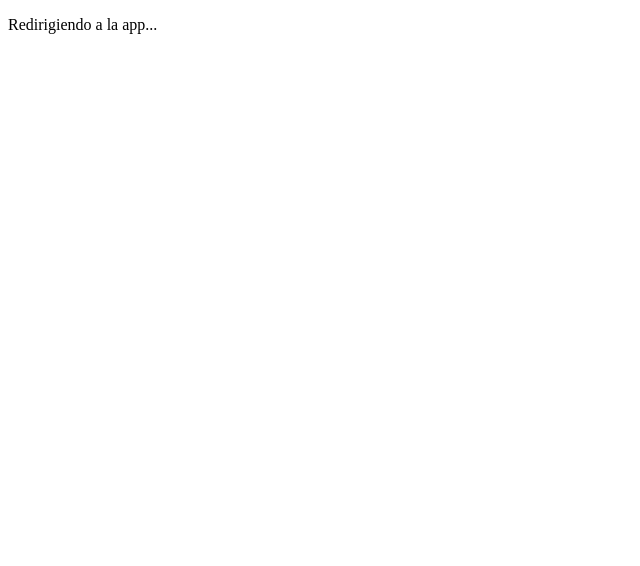
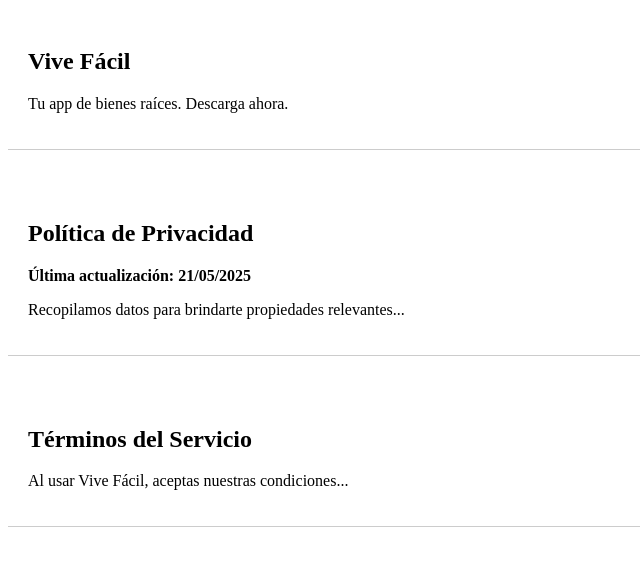
Before and after one commit to Isracraxcker/vivefacil, a plain HTML site: page index.html in a window 1280 px wide. Shown: the whole page, without its empty margins (0-640 px from the left). Drawn offline with Linux system fonts and the light colour scheme.

Commit message:
Update index.html

```diff
--- a/index.html
+++ b/index.html
@@ -1,11 +1,29 @@
 <!DOCTYPE html>
 <html>
-  <head>
-    <meta charset="UTF-8" />
-    <title>Redirigiendo...</title>
-  </head>
-  <body>
-    <p>Redirigiendo a la app...</p>
+<head>
+    <title>Vive Fácil - Bienes Raíces</title>
+    <style>
+        section { padding: 20px; margin-bottom: 30px; border-bottom: 1px solid #ccc; }
+    </style>
+</head>
+<body>
+    <!-- Página Principal (Home) -->
+    <section id="home">
+        <h1>Vive Fácil</h1>
+        <p>Tu app de bienes raíces. Descarga ahora.</p>
+    </section>
 
-  </body>
+    <!-- Política de Privacidad -->
+    <section id="privacidad">
+        <h1>Política de Privacidad</h1>
+        <p><strong>Última actualización: 21/05/2025</strong></p>
+        <p>Recopilamos datos para brindarte propiedades relevantes...</p>
+    </section>
+
+    <!-- Términos del Servicio -->
+    <section id="terminos">
+        <h1>Términos del Servicio</h1>
+        <p>Al usar Vive Fácil, aceptas nuestras condiciones...</p>
+    </section>
+</body>
 </html>
```
